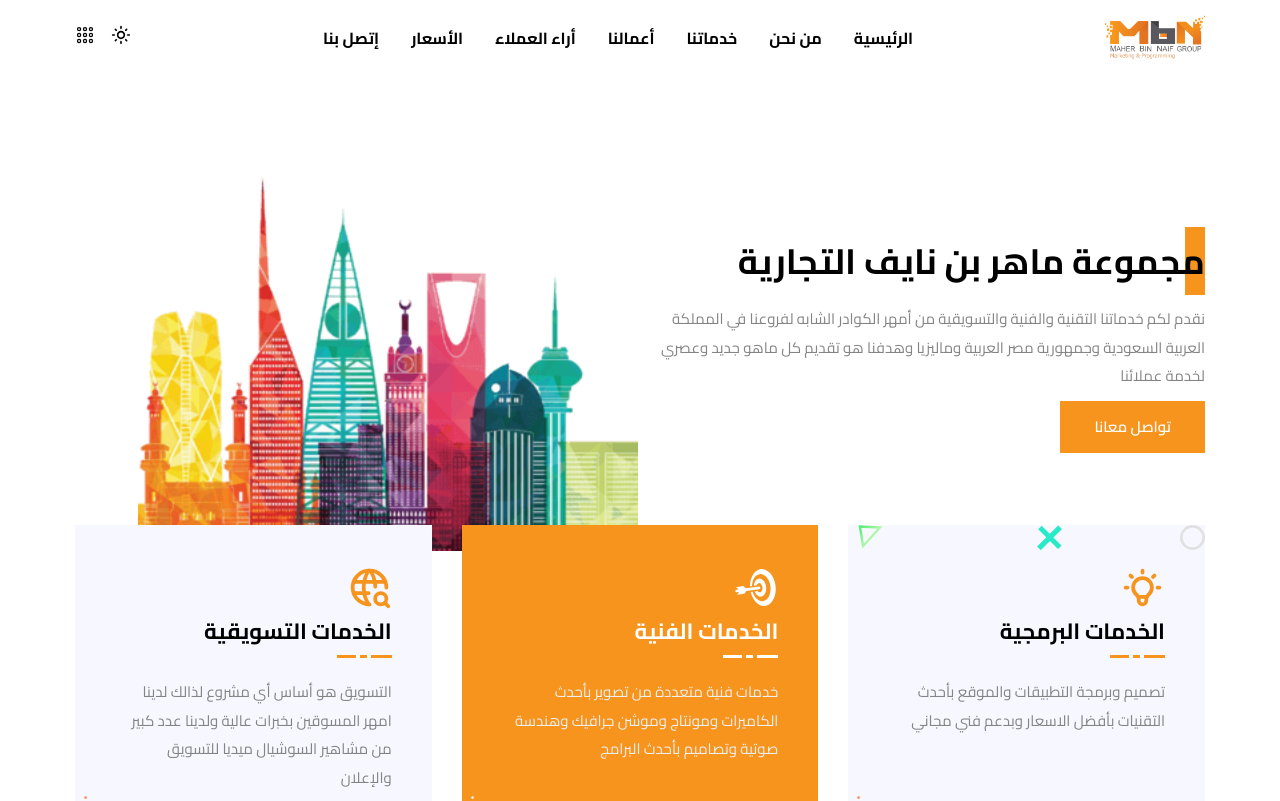
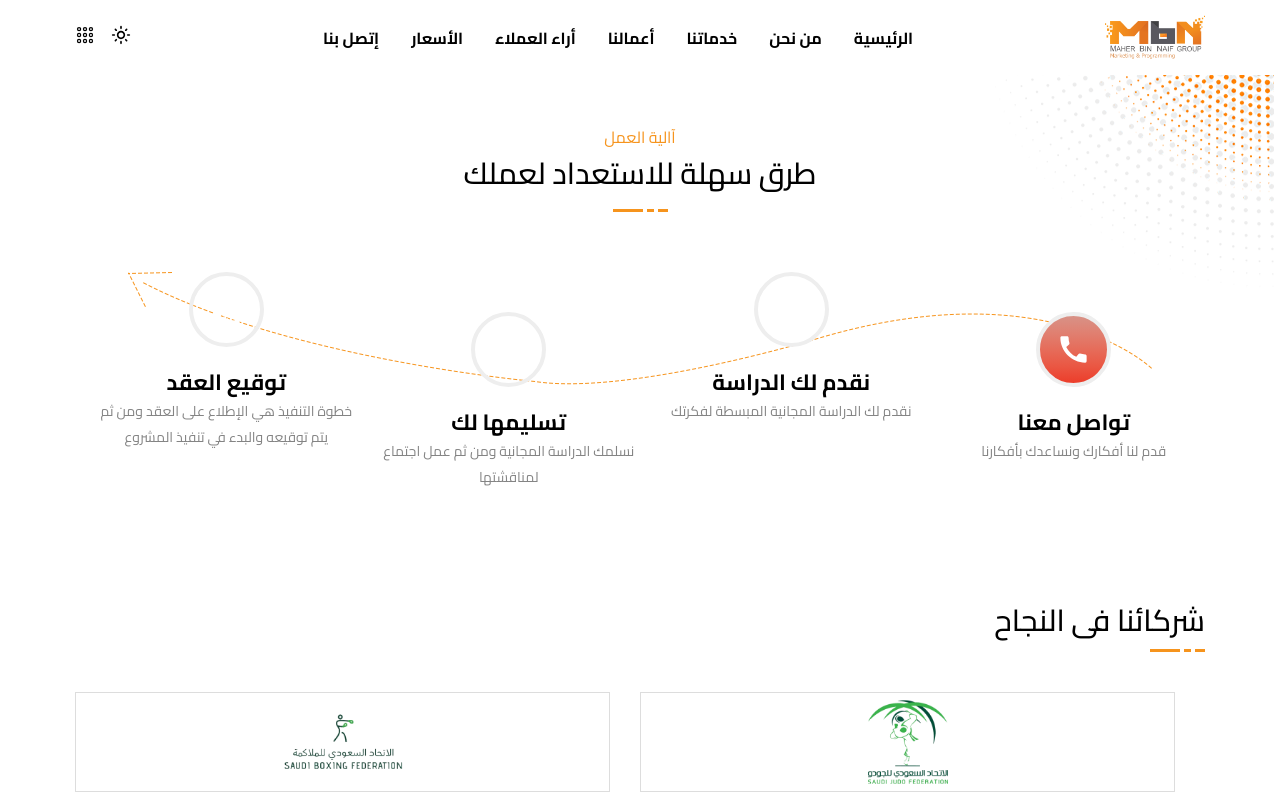
Before and after one commit to Amremam-1/mbn, a Next.js app: page / in a window 1280 px wide. Shown: the top 801 px of the page. Built offline with nearby package versions, Linux system fonts and the light colour scheme.

Commit message:
ourpartners

```diff
--- a/Components/Home/ourPartners/OurPartners.jsx
+++ b/Components/Home/ourPartners/OurPartners.jsx
@@ -1,8 +1,83 @@
-import React from 'react'
+"use client"
+import Carousel from "react-multi-carousel"
+import "react-multi-carousel/lib/styles.css"
+import styles from "./styles.module.scss"
+import Image from "next/image"
+
+const partners = [
+  {
+    part_one: "/images/client1.png",
+  },
+  {
+    part_one: "/images/client2.png",
+  },
+  {
+    part_one: "/images/client3.png",
+  },
+  {
+    part_one: "/images/client4.png",
+  },
+  {
+    part_one: "/images/client5.png",
+  },
+  {
+    part_one: "/images/client6.png",
+  },
+]
 
 const OurPartners = () => {
+  const responsive = {
+    superLargeDesktop: {
+      breakpoint: { max: 4000, min: 3000 },
+      items: 4,
+    },
+    desktop: {
+      breakpoint: { max: 3000, min: 1024 },
+      items: 6,
+    },
+    tablet: {
+      breakpoint: { max: 1024, min: 464 },
+      items: 2,
+    },
+    mobile: {
+      breakpoint: { max: 464, min: 0 },
+      items: 1,
+    },
+  }
   return (
-    <div>OurPartners</div>
+    <div className="secContainer">
+      <div className={styles.container}>
+        <div className={`${styles.Title} conTitle`}>
+          <h2>شركائنا فى النجاح</h2>
+          <div className="bar"></div>
+        </div>
+
+        <Carousel
+          responsive={responsive}
+          infinite={true}
+          autoPlay={true}
+          keyBoardControl={true}
+          customTransition="transform 500ms ease-in-out"
+          autoPlaySpeed={2000}
+          className={styles.carousel}
+        >
+          {partners.map((item, index) => (
+            // eslint-disable-next-line react/jsx-key
+            <div className={styles.item} key={index}>
+              <Image
+                src={item.part_one}
+                alt=""
+                className={styles.img}
+                width={120}
+                height={120}
+                sizes="100vw"
+                loading="lazy"
+              />
+            </div>
+          ))}
+        </Carousel>
+      </div>
+    </div>
   )
 }
 
--- a/Components/Home/ourPartners/styles.module.scss
+++ b/Components/Home/ourPartners/styles.module.scss
@@ -0,0 +1,48 @@
+.container {
+  max-width: 1200px;
+  margin: auto;
+  padding-top: 50px;
+  padding-bottom: 50px;
+}
+
+.carousel {
+  margin-top: 40px;
+  display: flex;
+  align-items: center;
+  justify-content: space-between;
+
+  width: 100%;
+
+  .item {
+    text-align: center;
+    height: 100px;
+    background: #fff;
+    display: flex;
+    flex-direction: column;
+    align-items: center;
+    justify-content: center;
+    border: 1px solid #ddd;
+    margin-right: 30px;
+    cursor: pointer;
+    overflow: hidden;
+    position: relative;
+  }
+
+  .item .img {
+    transition: transform 0.5s ease; /* تحديد الانتقال لتأثير الحركة */
+    transform: translateY(0); /* بداية الصورة في الوضع العادي */
+  }
+
+  .item:hover .img {
+    animation: slideDown 0.5s forwards;
+  }
+
+  @keyframes slideDown {
+    0% {
+      transform: translateY(-100%);
+    }
+    100% {
+      transform: translateY(0);
+    }
+  }
+}
--- a/app/page.js
+++ b/app/page.js
@@ -8,11 +8,12 @@
 import Opinions from "@/Components/Home/OpinionsCustomers/Opinions"
 import OurTeam from "@/Components/Home/ourTeam/OurTeam"
 import Mechanism from "@/Components/Home/mechanism/Mechanism"
+import OurPartners from "@/Components/Home/ourPartners/OurPartners"
 
 export default function Home() {
   return (
     <main>
-      <Intro />
+      {/* <Intro />
       <ServicePackage />
       <BarLine />
       <Info />
@@ -23,8 +24,9 @@
       <CompletedProjects />
       <BarLine />
       <Opinions />
-      {/* <OurTeam /> */}
+      <OurTeam /> */}
       <Mechanism />
+      <OurPartners />
     </main>
   )
 }
```
